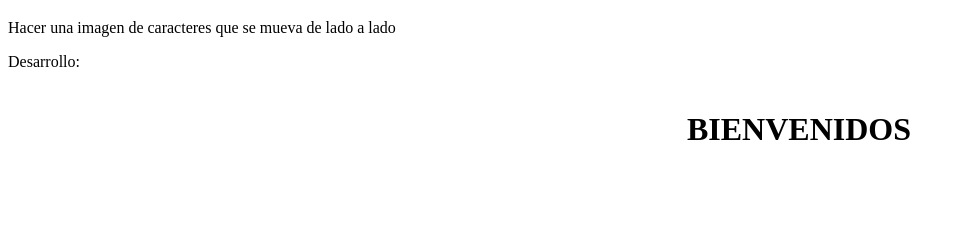
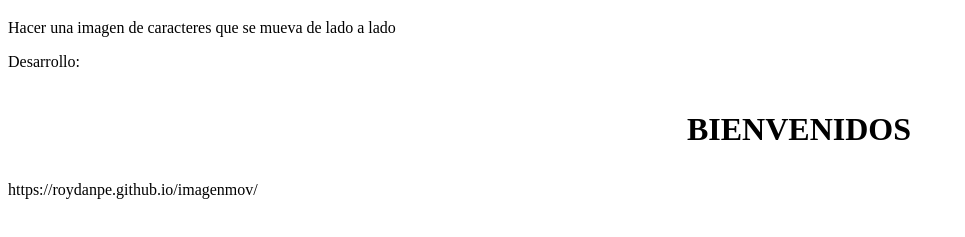
Before and after one commit to roydanpe/imagenmov, a plain HTML site: page index.html in a window 1280 px wide. Shown: the part 61-298 px from the top of the page, without its empty margins (0-965 px from the left). Drawn offline with Linux system fonts and the light colour scheme.

Commit message:
Update index.html

```diff
--- a/index.html
+++ b/index.html
@@ -25,3 +25,4 @@
 
 </body>
 </html>
+https://roydanpe.github.io/imagenmov/
```
